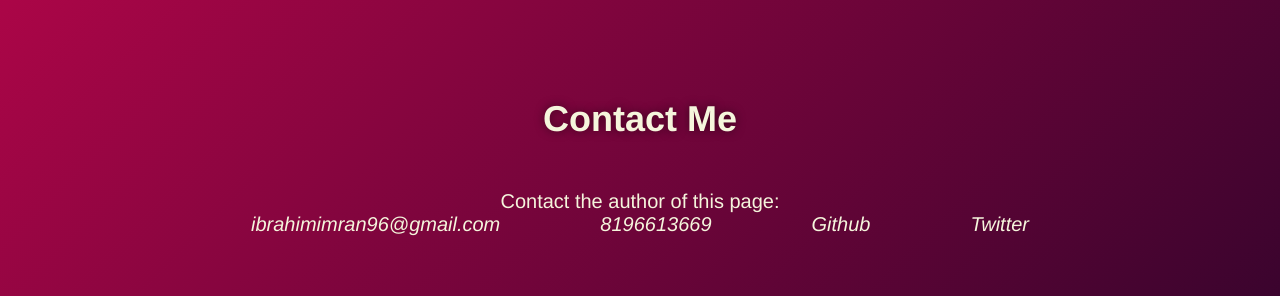
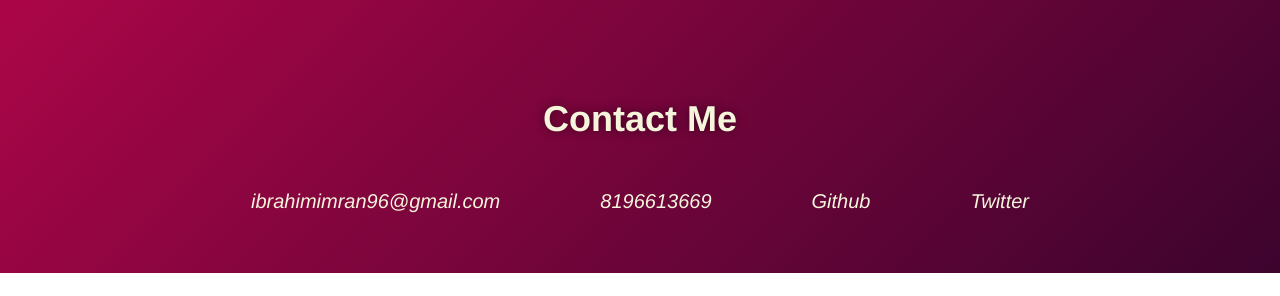
Before and after one commit to bebo96/IbrahimImran, a plain HTML site: page index.html in a window 1280 px wide. Shown: the part 1213-1509 px from the top of the page. After the commit the page ends 1486 px from the top, so only its background shows below. Drawn offline with Linux system fonts and the light colour scheme.

Commit message:
Fixed Contact Me section

```diff
--- a/index.html
+++ b/index.html
@@ -73,7 +73,6 @@
         <div>
             <h1>Contact Me</h1>
         </div>
-        <p>Contact the author of this page:</p>
         <div class="contact-address">
             <address>
                 <a href="mailto:jim@rock.com">ibrahimimran96@gmail.com</a>
```
